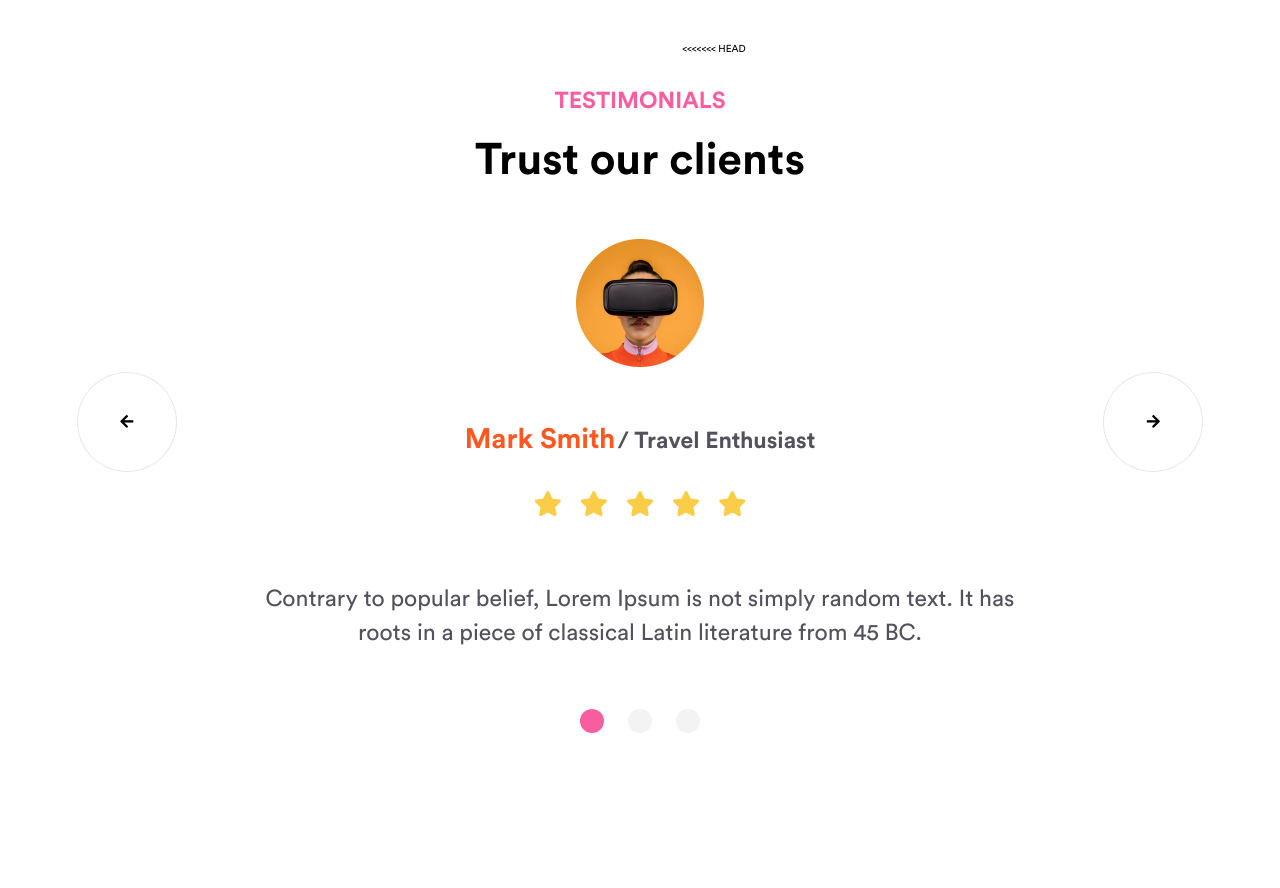
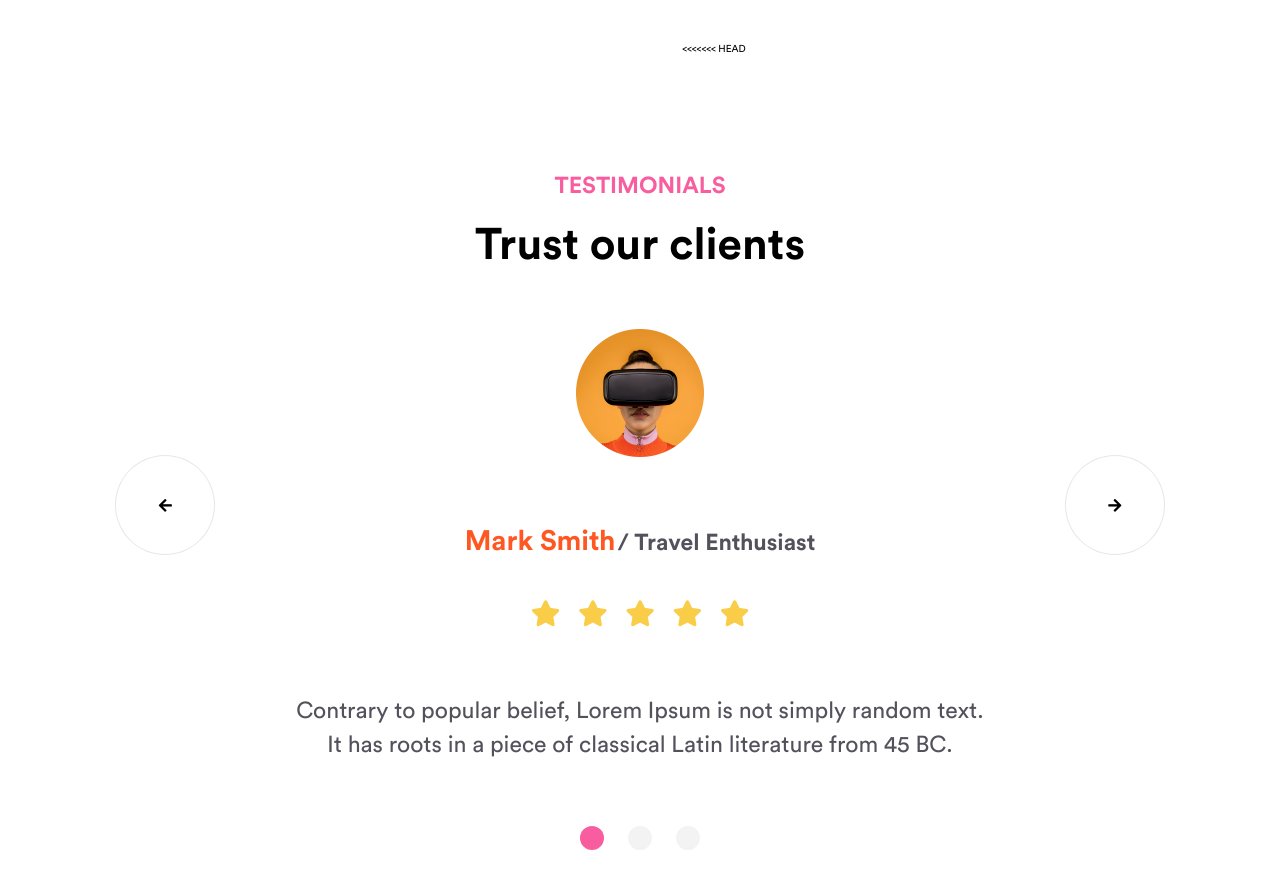
Before and after one commit to jtg-inductions-fe/FE-Assignment-1-Jiya-UID00722-2026, a website built with Vite: page index.html in a window 1280 px wide. Shown: the part 2392-3280 px from the top of the page. Before the commit the page ends 3137 px from the top, so only its background shows below. Built offline with nearby package versions, Linux system fonts and the light colour scheme.

Commit message:
[JG_A1_TESTIMONIALS]:add responiveness for desktop

```diff
--- a/src/styles/layout/_testimonials.scss
+++ b/src/styles/layout/_testimonials.scss
@@ -140,3 +140,39 @@
         }
     }
 }
+
+@include media-up(lg) {
+    .testimonials {
+        padding: 9.7rem 0;
+    }
+
+    .testimonial {
+        &__stars {
+            margin-top: -2.7rem;
+            font-size: 2.6rem;
+            gap: 1.8rem;
+        }
+
+        &__card {
+            padding: 2.7rem 0;
+            gap: 6.8rem;
+        }
+        &__text{
+            margin-top: 0;
+            max-width: 54%;
+        }
+    }
+    .embla {
+        &__arrow {
+            top: 28%;
+        }
+
+        &__prev {
+            left: 9%;
+        }
+
+        &__next {
+            right: 9%;
+        }
+    }
+}
```
